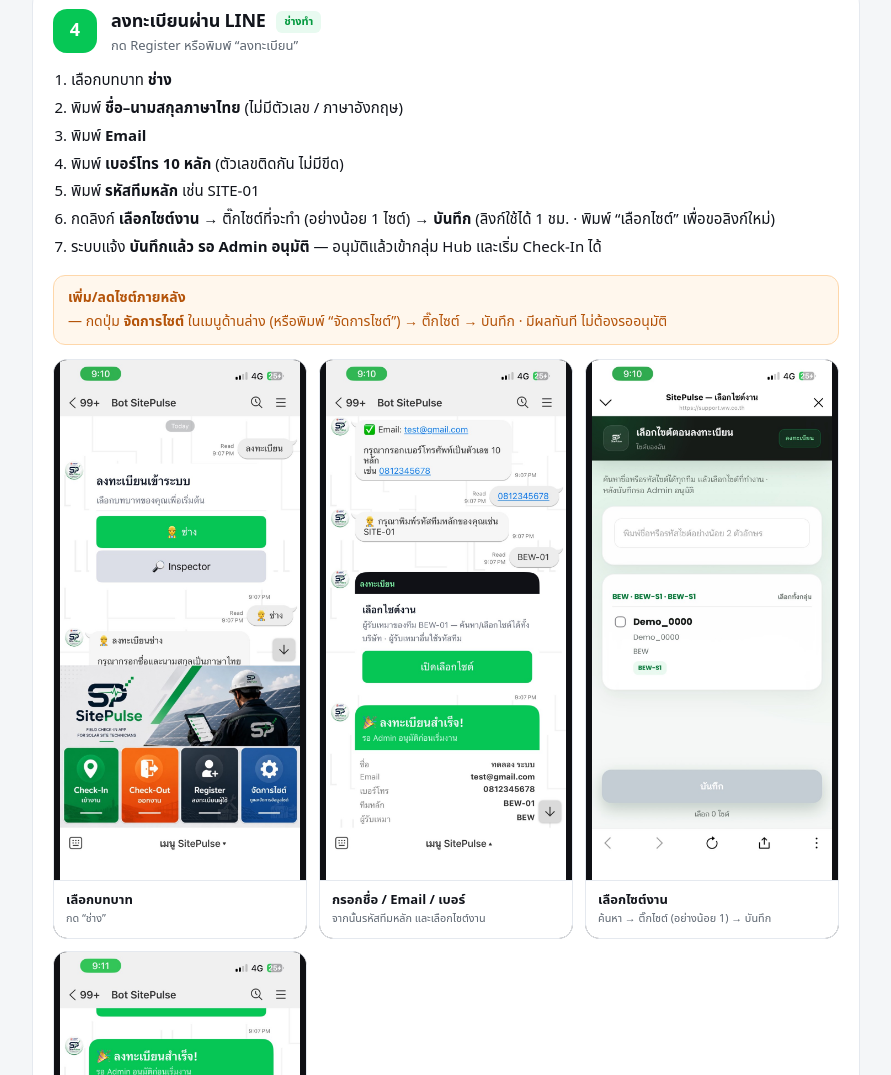
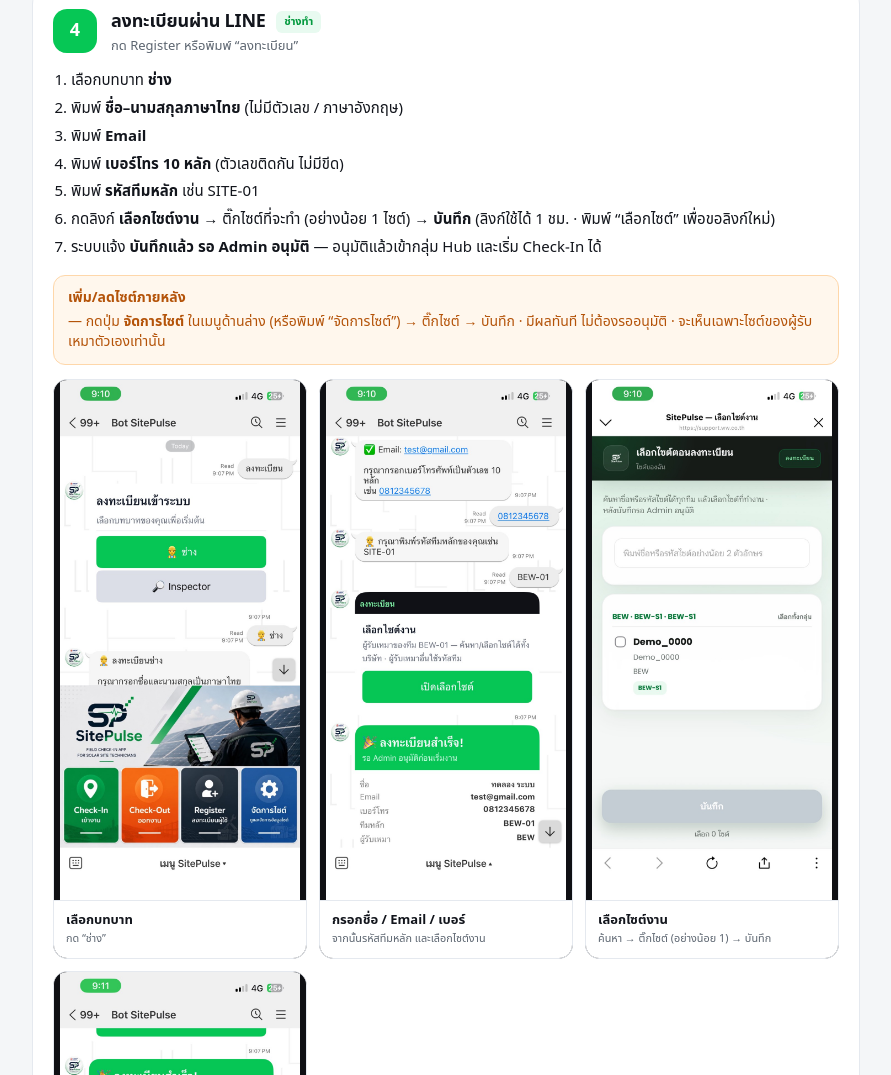
Before and after one commit to blymanor/sitepulse-technician-guide, a plain HTML site: page index.html in a window 1280 px wide. Shown: the part 1390-2465 px from the top of the page, without its empty margins (194-1085 px from the left). Drawn offline with Linux system fonts and the light colour scheme.

Commit message:
Update index.html to clarify site management instructions, specifying that users will only see their own sites after changes are made.

```diff
--- a/index.html
+++ b/index.html
@@ -638,7 +638,7 @@
         <li>กดลิงก์ <b>เลือกไซต์งาน</b> → ติ๊กไซต์ที่จะทำ (อย่างน้อย 1 ไซต์) → <b>บันทึก</b> (ลิงก์ใช้ได้ 1 ชม. · พิมพ์ “เลือกไซต์” เพื่อขอลิงก์ใหม่)</li>
         <li>ระบบแจ้ง <b>บันทึกแล้ว รอ Admin อนุมัติ</b> — อนุมัติแล้วเข้ากลุ่ม Hub และเริ่ม Check-In ได้</li>
       </ol>
-      <div class="tip"><strong>เพิ่ม/ลดไซต์ภายหลัง</strong> — กดปุ่ม <b>จัดการไซต์</b> ในเมนูด้านล่าง (หรือพิมพ์ “จัดการไซต์”) → ติ๊กไซต์ → บันทึก · มีผลทันที ไม่ต้องรออนุมัติ</div>
+      <div class="tip"><strong>เพิ่ม/ลดไซต์ภายหลัง</strong> — กดปุ่ม <b>จัดการไซต์</b> ในเมนูด้านล่าง (หรือพิมพ์ “จัดการไซต์”) → ติ๊กไซต์ → บันทึก · มีผลทันที ไม่ต้องรออนุมัติ · จะเห็นเฉพาะไซต์ของผู้รับเหมาตัวเองเท่านั้น</div>
       <div class="shots">
         <figure class="shot">
           <img src="technician-guide-shots/reg-role.jpg" alt="เลือกบทบาทช่าง">
```
